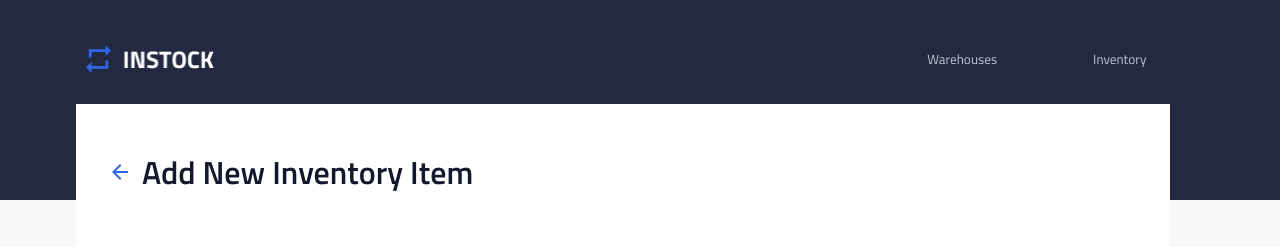
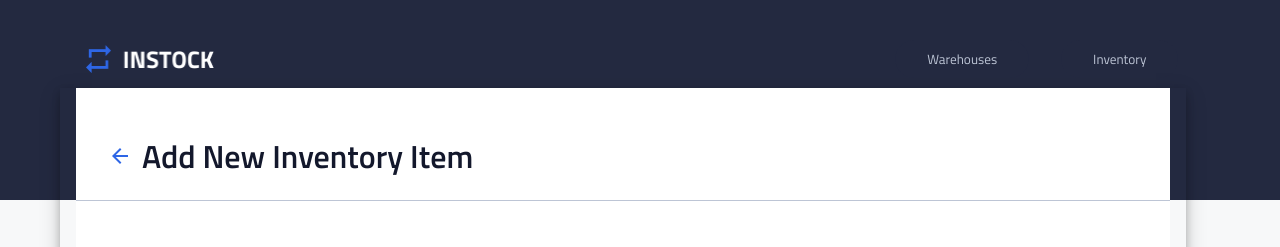
Before and after one commit to TonySMK/InStock_Group2-Client, a React (Create React App) app: page /add in a window 1280 px wide. Shown: the top 247 px of the page. Built offline with nearby package versions, Linux system fonts and the light colour scheme; no server answers.

Commit message:
Add a border shaddow

```diff
--- a/src/Components/InventoryAddItemBody/InventoryAddItemBody.scss
+++ b/src/Components/InventoryAddItemBody/InventoryAddItemBody.scss
@@ -4,11 +4,12 @@
 @import "../../Styles/Partials/variables";
 
 .offsetwarpper {
+  box-shadow: 0 4px 8px 0 rgba(0, 0, 0, 0.2), 0 6px 20px 0 rgba(0, 0, 0, 0.19);
   @include desktop {
     background-color: transparent;
     width: 88%;
     position: relative;
-    top: -6rem;
+    top: -7rem;
     left: 60px;
     padding: 0rem 1rem;
   }
@@ -21,6 +22,10 @@
     align-items: baseline;
     @include tablet {
       padding: 32px;
+    }
+    @include desktop {
+      padding: 32px;
+      padding-bottom: 0;
     }
     &__arrow {
       display: flex;
```
